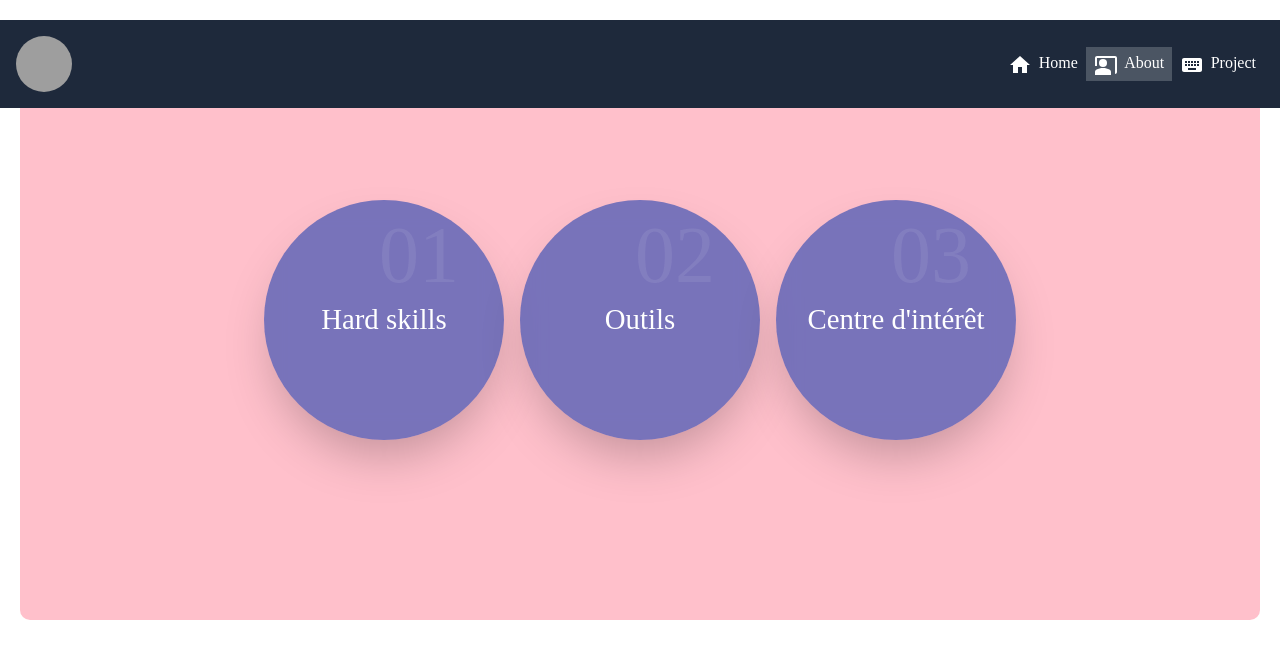
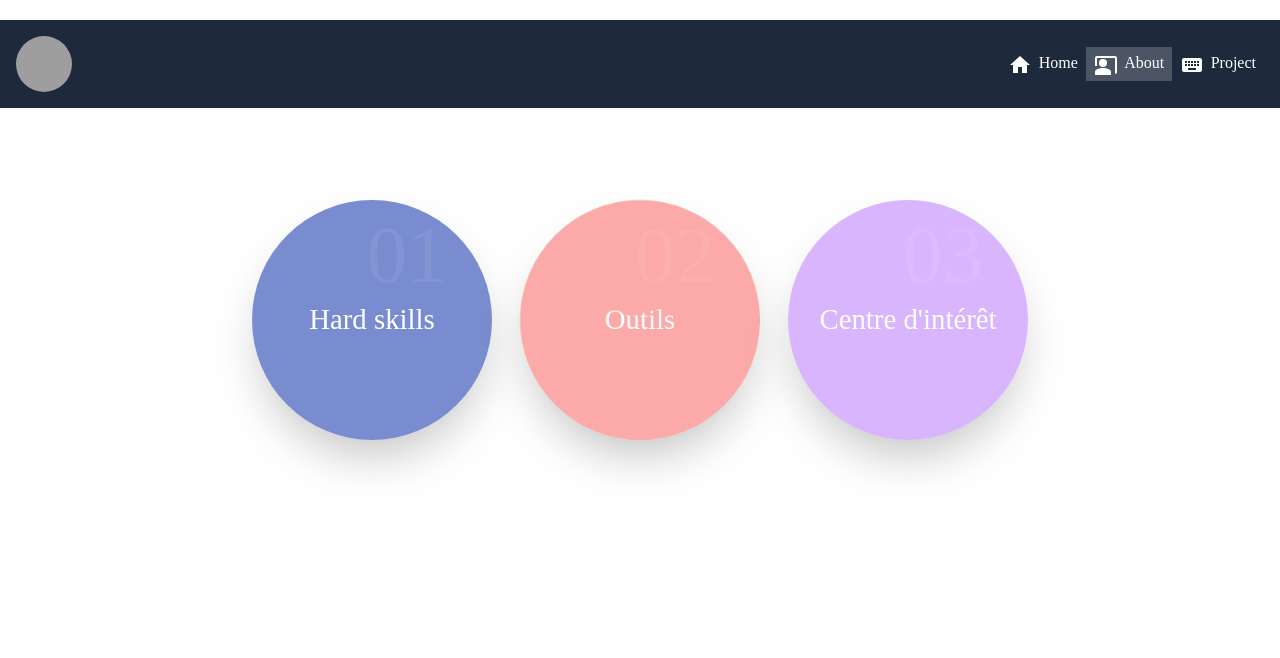
Before and after one commit to Baovola1/Portfolio-suite-, a Next.js app in the folder myproject/: page /about in a window 1280 px wide. Shown: the top 658 px of the page. Built offline with nearby package versions, Linux system fonts and the light colour scheme; grey boxes are pictures that could not be loaded.

Commit message:
fixe style about

```diff
--- a/myproject/components/Acceuil.js
+++ b/myproject/components/Acceuil.js
@@ -21,7 +21,7 @@ export default function Acceuil() {
       <video autoPlay loop muted style={{ position: "absolute", width: "100%", left: "0", top: "0", height: "100%", objectFit: "cover", zIndex: "-1" }}>
           <source src="/video.mp4" type="video/mp4" />
         </video>
-        <div data-aos="fade-right">
+
           <Container
             fixed
             sx={{
@@ -71,7 +71,7 @@ export default function Acceuil() {
               </CardContent>
             </Card>
           </Container>
-        </div>
+
       </div>
     </>
   );
--- a/myproject/pages/about.js
+++ b/myproject/pages/about.js
@@ -1,23 +1,24 @@
 "use client";
-import React, { useEffect, useState } from "react";
+import React, { useEffect,useState } from "react";
+import styles from "../styles/About.module.css";
 import VanillaTilt from "vanilla-tilt";
-import styles from "../styles/About.module.css";
-
 
 export default function About() {
+  const [showListSkills, setShowListSkills] = useState(false);
+  const [showListOutils, setShowListOutils] = useState(false);
+  const [showListInterets, setShowListInterets] = useState(false);
 
- const [showList, setShowList] = useState(false);
- const [showListOutils, setShowListOutils] = useState(false);
+  // Gestionnaires pour "Hard skills"
+  const handleMouseEnterSkills = () => setShowListSkills(true);
+  const handleMouseLeaveSkills = () => setShowListSkills(false);
 
- // Fonction pour changer le contenu après l'effet de zoom
- const handleMouseEnter = () => {
-   setTimeout(() => setShowList(true), 400); // Retard pour laisser l'effet de zoom se terminer
- };
+  // Gestionnaires pour "Outils"
+  const handleMouseEnterOutils = () => setShowListOutils(true);
+  const handleMouseLeaveOutils = () => setShowListOutils(false);
 
- const handleMouseLeave = () => {
-   setShowList(false);
-
- };
+  // Gestionnaires pour "Centre d'intérêt"
+  const handleMouseEnterInterets = () => setShowListInterets(true);
+  const handleMouseLeaveInterets = () => setShowListInterets(false);
 
   useEffect(() => {
     VanillaTilt.init(document.querySelectorAll(".card"), {
@@ -29,21 +30,20 @@ export default function About() {
   }, []);
 
 
+  return (
+    <>
 
-
-
-  return (
-   <>
-      <div className={styles.container}>
+    <div className={styles.container}>
           {/* Contenu container*/}
-          <div className="grid grid-cols-1 gap-1 md:grid-cols-3 md:gap-4">
+          <div className="grid grid-cols-1 gap-4 md:grid-cols-3 md:gap-7">
           {/* Card1*/}
-          <div class="bg-blue-800/60 bg-opacity-20 backdrop-blur-md  rounded-full p-5 w-60 h-60 shadow-2xl overflow-hidden flex items-center justify-center">
-              <div className={styles.content} onMouseEnter={handleMouseEnter}
-        onMouseLeave={handleMouseLeave}>
+          <div data-aos="fade-right">
+          <div className="card bg-blue-800/60 bg-opacity-20 backdrop-blur-md rounded-full p-5 w-60 h-60 shadow-2xl overflow-hidden flex items-center justify-center cercleZoom">
+              <div className={styles.content} onMouseEnter={handleMouseEnterSkills}
+        onMouseLeave={ handleMouseLeaveSkills}>
                 <h2 className={styles.titre2}>01</h2>
-                {!showList && <h3 className={styles.titre3}>Hard skills</h3>}
-                {showList && (
+                {!showListSkills  && <h3 className={styles.titre3}>Hard skills</h3>}
+                {showListSkills && (
 
           <ul>
           <li>JavaEE</li>
@@ -59,10 +59,12 @@ export default function About() {
         )}
                 </div>
             </div>
+            </div>
             {/* Card2*/}
-            <div class="bg-blue-800/60 bg-opacity-20 backdrop-blur-md  rounded-full p-5 w-60 h-60 shadow-2xl overflow-hidden flex items-center justify-center">
-              <div className={styles.content} onMouseEnter={handleMouseEnter}
-        onMouseLeave={handleMouseLeave}>
+            <div data-aos="zoom-out-up">
+            <div class="card bg-red-400/60 bg-opacity-20 backdrop-blur-md  rounded-full p-5 w-60 h-60 shadow-2xl overflow-hidden flex items-center justify-center">
+              <div className={styles.content} onMouseEnter={handleMouseEnterOutils}
+        onMouseLeave={ handleMouseLeaveOutils}>
                 <h2 className={styles.titre2}>02</h2>
                 {!showListOutils && <h3 className={styles.titre3}>Outils</h3>}
                 {showListOutils && (
@@ -81,32 +83,33 @@ export default function About() {
         )}
                 </div>
             </div>
+            </div>
 {/* Card3*/}
-<div class="bg-blue-800/60 bg-opacity-20 backdrop-blur-md  rounded-full p-5 w-60 h-60 shadow-2xl overflow-hidden flex items-center justify-center">
-              <div className={styles.content} onMouseEnter={handleMouseEnter}
-        onMouseLeave={handleMouseLeave}>
+<div data-aos="fade-left">
+
+<div class=" card bg-purple-400/60 bg-opacity-20 backdrop-blur-md  rounded-full p-5 w-60 h-60 shadow-2xl overflow-hidden flex items-center justify-center">
+              <div className={styles.content} onMouseEnter={ handleMouseEnterInterets}
+        onMouseLeave={handleMouseLeaveInterets}>
                 <h2 className={styles.titre2}>03</h2>
-                {!showListOutils && <h3 className={styles.titre3}>Centre d'intérêt</h3>}
-                {showListOutils && (
+                {!showListInterets && <h3 className={styles.titre3}>Centre d'intérêt</h3>}
+                {showListInterets && (
 
           <ul>
-                    <li>Méthodologie AGILE</li>
-                    <li>Méthodologie Scrum</li>
-                    <li>User Stories</li>
-                    <li>intelliJ</li>
-                    <li>PhpStorm</li>
-                    <li>Eclipse IDE for Enterprise</li>
-                    <li>Git</li>
+                    <li>Voyager</li>
+                    <li>Cuisine du monde</li>
+                    <li>Tennis</li>
                   </ul>
 
 
         )}
                 </div>
             </div>
+            </div>
 
 
-            </div>
-            </div>
+          {/* final*/}
+        </div>
+      </div>
     </>
-  )
+  );
 }
--- a/myproject/pages/project.js
+++ b/myproject/pages/project.js
@@ -10,7 +10,7 @@ export default function Project() {
   return (
     <>
 
-      <div className="p-20">
+    <div className="p-20">
       <Container
         sx={{
           display: "grid",
--- a/myproject/styles/About.module.css
+++ b/myproject/styles/About.module.css
@@ -1,5 +1,6 @@
+
 .container {
-  background-color: pink;
+  background-color: white;
   min-height: 75vh;
   background-size: cover;
   margin: 20px;
@@ -7,6 +8,7 @@
   display: flex;
   justify-content: center;
   align-items: center;
+  overflow: hidden;
 
 }
 
```
